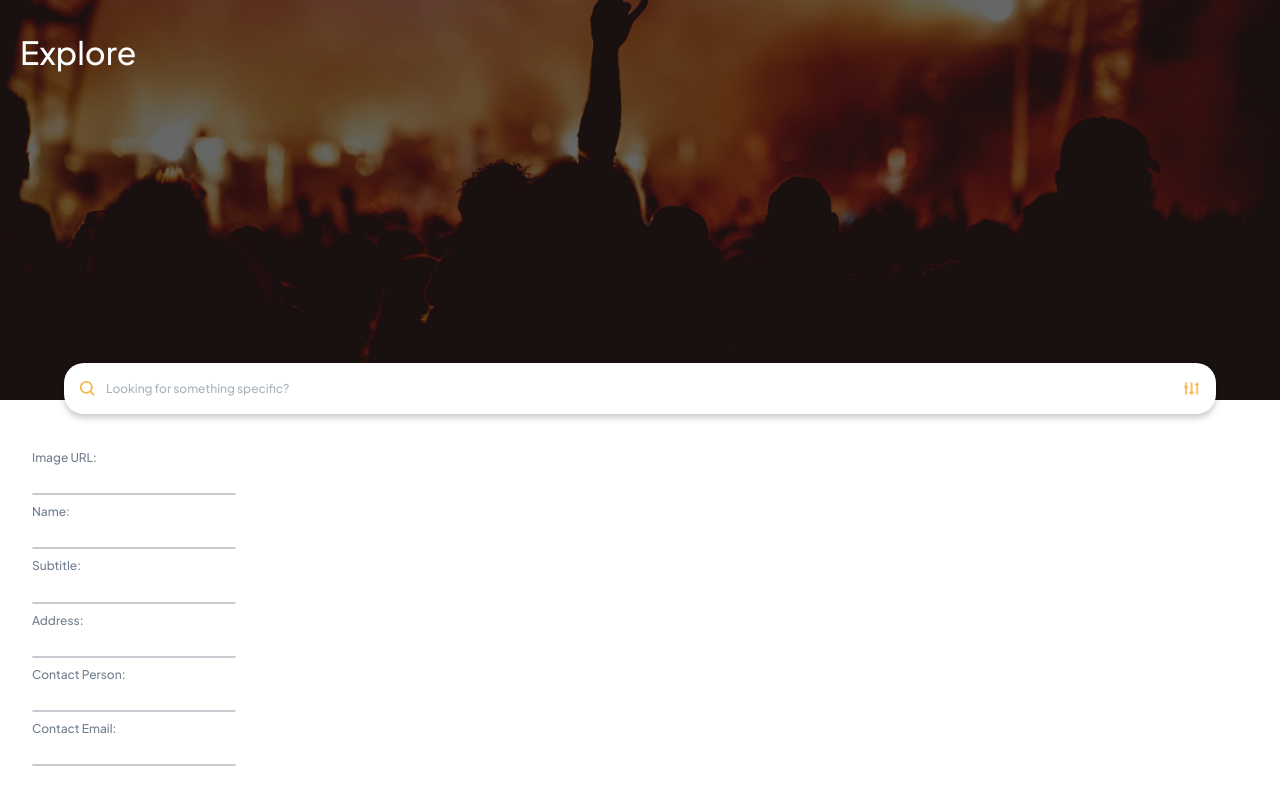
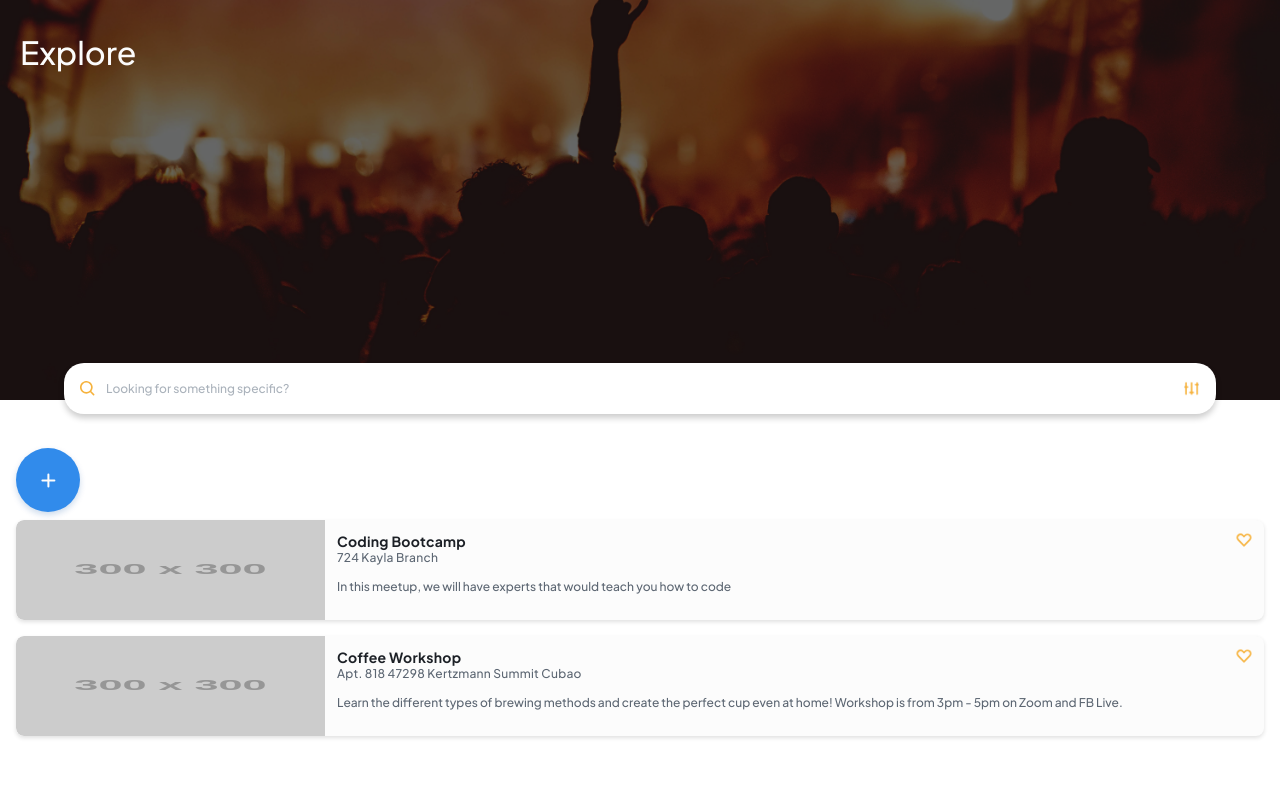
Before and after one commit to ealmario/svelte-meet, a Svelte app: page / in a window 1280 px wide. Shown: the top 787 px of the page. Built offline with nearby package versions, Linux system fonts and the light colour scheme.

Commit message:
Add FloatingActionButton component | Edit form toggle (WIP)

```diff
--- a/src/App.svelte
+++ b/src/App.svelte
@@ -2,20 +2,8 @@
 	import { v4 as uuidv4 } from 'uuid';
 	import SearchInput from './components/SearchInput.svelte';
 	import MeetUpGrid from './components/MeetUpGrid.svelte';
-	import TextInput from './components/TextInput.svelte';
-	import Button from './components/Button.svelte';
-
-	let meetup = {
-		id: uuidv4(),
-		imgUrl: '',
-		name: '',
-		subtitle: '',
-		description: '',
-		address: '',
-		contactPerson: '',
-		contactEmail: '',
-		isFavorite: false
-	};
+	import EditMeetUp from './components/EditMeetUp.svelte';
+	import FloatingActionButton from './components/FloatingActionButton.svelte';
 
 	let meetups = [
     {
@@ -41,6 +29,8 @@
 			isFavorite: false
     },
 	];
+
+	let editMode;
 
 	function toggleFavorite(event) {
 		// Extract ID from event detail
@@ -121,75 +111,12 @@
 	<h3 class="explore-text">Explore</h3>
 	<div class="events-bg"></div>
 </div>
+
 <main>
-	<form on:submit|preventDefault={addMeetUp}>
-		<TextInput
-			variant="input"
-			id="imgUrl"
-			label="Image URL"
-			type="text"
-			value={meetup.imgUrl}
-			on:input={event => meetup.imgUrl = event.target.value}
-		/>
-
-		<TextInput
-			variant="input"
-			id="name"
-			label="Name"
-			type="text"
-			value={meetup.name}
-			on:input={event => meetup.name = event.target.value}
-		/>
-
-		<TextInput
-			variant="input"
-			id="subtitle"
-			label="Subtitle"
-			type="text"
-			value={meetup.subtitle}
-			on:input={event => meetup.subtitle = event.target.value}
-		/>
-
-		<TextInput
-			variant="text-area"
-			id="description"
-			label="Description"
-			type=""
-			value={meetup.description}
-			on:input={event => meetup.description = event.target.value}
-		/>
-
-		<TextInput
-			variant="input"
-			id="address"
-			label="Address"
-			type="text"
-			value={meetup.address}
-			on:input={event => meetup.address = event.target.value}
-		/>
-
-		<TextInput
-			variant="input"
-			id="contactPerson"
-			label="Contact Person"
-			type="text"
-			on:input={event => meetup.contactPerson = event.target.value}
-		/>
-
-		<TextInput
-			variant="input"
-			id="email"
-			label="Contact Email"
-			type="email"
-			value={meetup.contactEmail}
-			on:input={event => meetup.contactEmail = event.target.value}
-		/>
-
-		<Button
-			type="submit"
-			text="Add Meetup"
-		/>
-	</form>
+	<FloatingActionButton on:click={()=> (editMode = 'add')}/>
+		{#if editMode === 'add'}
+			<EditMeetUp />
+		{/if}
 	<MeetUpGrid
 		meetups={meetups}
 		on:togglefavorite={toggleFavorite}
--- /dev/null
+++ b/src/components/EditMeetUp.svelte
@@ -0,0 +1,93 @@
+<script>
+    import { createEventDispatcher } from 'svelte';
+    import { v4 as uuidv4 } from 'uuid';
+    import TextInput from './TextInput.svelte';
+    import Button from './Button.svelte';
+
+    let meetup = {
+      id: uuidv4(),
+      imgUrl: '',
+      name: '',
+      subtitle: '',
+      description: '',
+      address: '',
+      contactPerson: '',
+      contactEmail: '',
+      isFavorite: false
+    };
+
+    const dispatch = createEventDispatcher();
+
+    function submitForm() {
+      dispatch('addmeetup', meetup)
+    }
+</script>
+
+<form on:submit|preventDefault={submitForm}>
+  <TextInput
+    variant="input"
+    id="imgUrl"
+    label="Image URL"
+    type="text"
+    value={meetup.imgUrl}
+    on:input={event => meetup.imgUrl = event.target.value}
+  />
+
+  <TextInput
+    variant="input"
+    id="name"
+    label="Name"
+    type="text"
+    value={meetup.name}
+    on:input={event => meetup.name = event.target.value}
+  />
+
+  <TextInput
+    variant="input"
+    id="subtitle"
+    label="Subtitle"
+    type="text"
+    value={meetup.subtitle}
+    on:input={event => meetup.subtitle = event.target.value}
+  />
+
+  <TextInput
+    variant="text-area"
+    id="description"
+    label="Description"
+    type=""
+    value={meetup.description}
+    on:input={event => meetup.description = event.target.value}
+  />
+
+  <TextInput
+    variant="input"
+    id="address"
+    label="Address"
+    type="text"
+    value={meetup.address}
+    on:input={event => meetup.address = event.target.value}
+  />
+
+  <TextInput
+    variant="input"
+    id="contactPerson"
+    label="Contact Person"
+    type="text"
+    on:input={event => meetup.contactPerson = event.target.value}
+  />
+
+  <TextInput
+    variant="input"
+    id="email"
+    label="Contact Email"
+    type="email"
+    value={meetup.contactEmail}
+    on:input={event => meetup.contactEmail = event.target.value}
+  />
+
+  <Button
+    type="submit"
+    text="Add Meetup"
+  />
+</form>
--- /dev/null
+++ b/src/components/FloatingActionButton.svelte
@@ -0,0 +1,36 @@
+<style lang="scss">
+  .fab {
+    background: #318beb;
+    border: none;
+    border-radius: 50%;
+    box-shadow: 0 3px 6px rgba(2,77,158,0.2);
+    cursor: pointer;
+    padding: 1.25rem;
+    transition: 300ms ease;
+
+    &:focus {
+      outline: none;
+    }
+
+    &:hover {
+      background: #3c91ec;
+    }
+
+    &:active {
+      background: #1572d5;
+    }
+  }
+
+  .plus {
+    background: #fcfcfc;
+    cursor: pointer;
+    -webkit-mask: url('/images/plus.svg') no-repeat center;
+    mask: url('/images/plus.svg') no-repeat center;
+    height: 1.5rem;
+    width: 1.5rem;
+  }
+</style>
+
+<button class="fab">
+  <div class="plus" on:click></div>
+</button>
```
Also changed, not shown: public/images/plus.svg (added).
